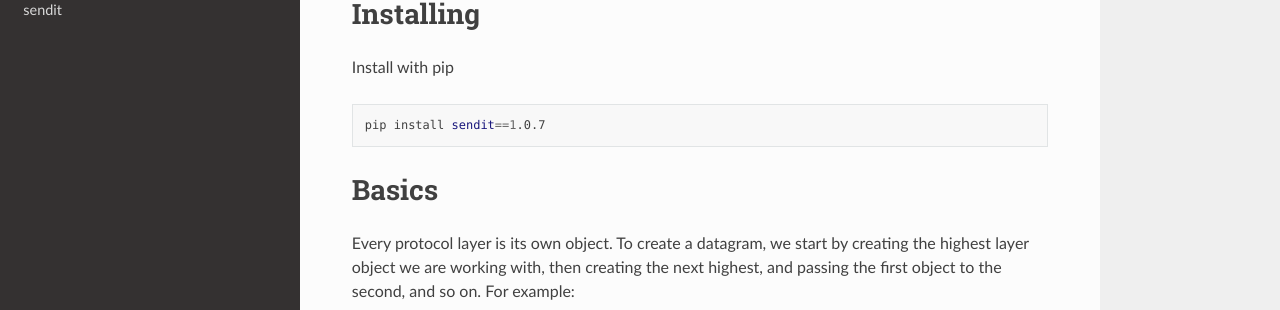
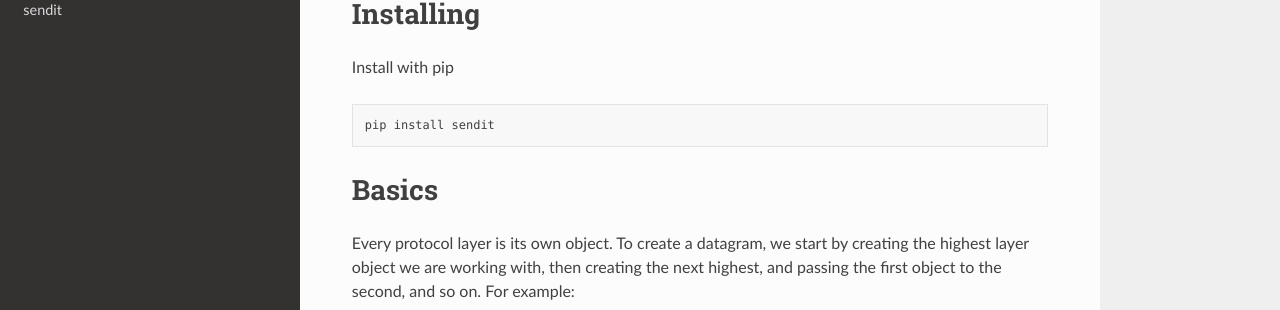
Before and after one commit to mbaker-97/sendit, a Sphinx documentation site: the page built from docs/index.rst, in a window 1280 px wide and 900 px high, scrolled down 660 px. Shown: the part 142-452 px from the top of the window. Built offline with Sphinx 7.4.7 and the Read the Docs theme 2.0.0, drawn with Linux system fonts in a browser that asks for light colours; pages that are not in the unit, such as notebooks, are missing from menus.

Commit message:
Updated sphinx index

```diff
--- a/docs/index.rst
+++ b/docs/index.rst
@@ -20,7 +20,7 @@ Install with pip
 
 .. code-block:: bash
 
-    pip install sendit==1.0.7
+    pip install sendit
 
 Basics
 ======
```
